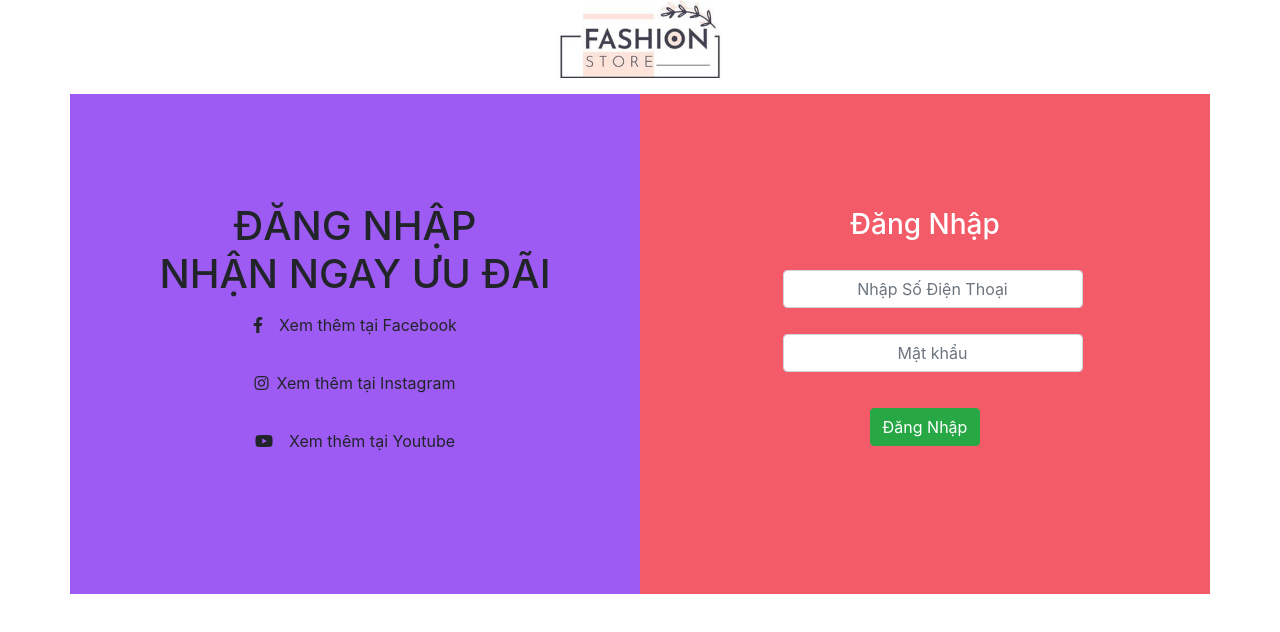
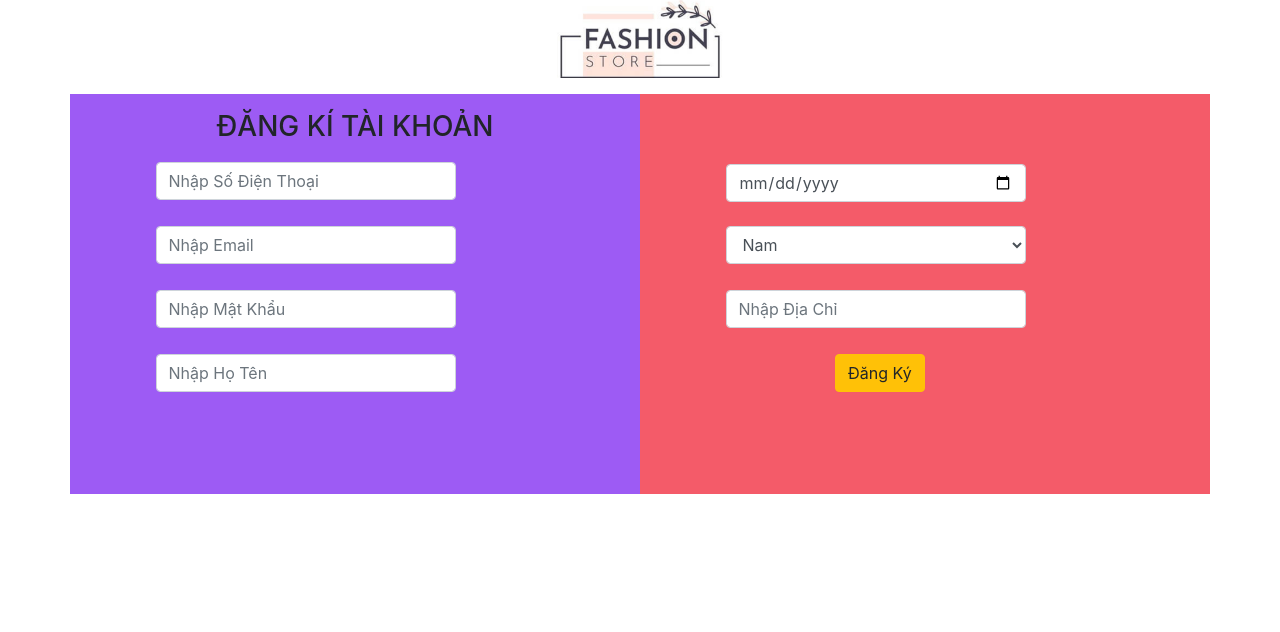
Before and after one commit to kienthan/dacn, a React (Create React App) app in the folder doanchuyennganh/: page / in a window 1280 px wide. Shown: the top 632 px of the page. Built offline with nearby package versions, Linux system fonts and the light colour scheme.

Commit message:
add file Sign Up, Login

```diff
--- a/doanchuyennganh/src/frontend/login.js
+++ b/doanchuyennganh/src/frontend/login.js
@@ -13,31 +13,41 @@ export default function SignIn(){
                 <h1> ĐĂNG NHẬP <br />
                 NHẬN NGAY ƯU ĐÃI</h1>
                 <div id="btn__more">
-                <button type="button" class="btn btn">
+                <button type="button" className="btn btn">
                     <i className="fab fa-facebook-f mr-3"></i>
                     Xem thêm tại Facebook</button>
                 </div>
                 <div id="btn__more">
-                <button type="button" class="btn btn"><i className="fab fa-instagram mr-2"></i>
+                <button type="button" className="btn btn"><i className="fab fa-instagram mr-2"></i>
                     Xem thêm tại Instagram</button>
                 </div>
                 <div id="btn__more">
-                <button type="button" class="btn btn"><i className="fab fa-youtube mr-3"></i>
+                <button type="button" className="btn btn"><i className="fab fa-youtube mr-3"></i>
                     Xem thêm tại Youtube</button>
                 </div>
             </div>
+
             <div id="login__content" className="col-lg-6 col-md-6 text-center">
+            <form onSubmit={handleSubmit}>
                 <h3> Đăng Nhập </h3>
-            <div class="mb-3 row ">
-                    <input type="text" placeholder="Nhập Số Điện Thoại"  class="form-control text-center" id="sdt" />
+            <div className="mb-3 row ">
+                    <input type="text" placeholder="Nhập Số Điện Thoại"  className="form-control text-center" id="sdt" />
                 </div>
-                <div class="mb-3 row">
-                    <input type="password" class="form-control text-center" id="mk" placeholder="Mật khẩu"/>
+                <div className="mb-3 row">
+                    <input type="password" className="form-control text-center" id="mk" placeholder="Mật khẩu"/>
                 </div>
-                <button type="button" class="btn btn-success">Đăng Nhập</button>
+                <button type="submit" className="btn btn-success" after >Đăng Nhập</button>
+                </form>
             </div>
+
             </div>
            </div>
         </div>
     );
 }
+
+    function handleSubmit(e) {
+      e.preventDefault();
+      console.log('You clicked submit.');
+        alert("đang nhap thanh cong")
+    }
--- /dev/null
+++ b/doanchuyennganh/src/frontend/signup.css
@@ -0,0 +1,44 @@
+
+#login__content{
+    color:white;
+    margin-top: 10%;
+}
+#sdt {
+   width: 300px;
+   margin-left: 15%;
+   margin-top: 10px;
+}
+#mk{
+    width: 300px;
+    margin-left: 15%;
+    margin-top: 10px;
+}
+#__content{
+    background:rgb(157, 91, 244);
+    height: 400px;
+}
+h3{
+    margin-top: 20%;
+    text-align: center;
+}
+#btn__more{
+    margin-bottom: 20px;
+}
+button{
+    margin-left: 180px;
+    margin-top: 10px;
+}
+button:hover{
+    background-color: orange;
+    transition: 0.5s;
+}
+#content_left{
+    margin-top: 60px;
+}
+#content__left--bg{
+    background:rgba(244, 91, 105, 1);
+}
+#gioitinh{
+    width: 300px;
+    margin-left: 15%;
+}
--- /dev/null
+++ b/doanchuyennganh/src/frontend/signup.js
@@ -0,0 +1,54 @@
+import React from 'react';
+import './signup.css'
+
+export default function SignUp(){
+    return(
+        <div className="container " >
+            <div className=" col-lg-12 mb-3 text-center">
+                    <img src="./img/logo.jpg" width="200px" alt="logo" />
+                </div>
+           <div >
+                <form className="row" onSubmit={handleSubmit} >
+                    <div className="col-lg-6 col-md-6" id="__content">
+                        <h3 className=" mt-3"> ĐĂNG KÍ TÀI KHOẢN </h3>
+                        <div className="mb-3 row ">
+                        <input type="text" placeholder="Nhập Số Điện Thoại"  className="form-control " id="sdt" />
+                        </div>
+                        <div className="mb-3 row">
+                            <input type="email" className="form-control " id="mk" placeholder="Nhập Email"/>
+                        </div>
+                        <div className="mb-3 row ">
+                        <input type="password" placeholder="Nhập Mật Khẩu"  className="form-control " id="sdt" />
+                        </div>
+                        <div className="mb-3 row ">
+                        <input type="text" placeholder="Nhập Họ Tên"  className="form-control " id="sdt" />
+                        </div>
+                    </div>
+
+                    <div className ="col-lg-6 col-md-6 " id="content__left--bg">
+                    <div className="mb-3 row " id="content_left">
+                        <input type="date" placeholder="Nhập Ngày Sinh"  className="form-control " id="sdt" />
+                        </div>
+                        <div className="mb-3 row">
+                        <select id="gioitinh" className="form-control  mt-2">
+                        <option value="1">Nam</option>
+                        <option value="2">Nữ</option>
+                        </select>
+                        </div>
+                        <div className="mb-3 row ">
+                        <input type="text" placeholder="Nhập Địa Chỉ"  className="form-control " id="sdt" />
+                        </div>
+                        <button type="submit" className="btn btn-warning">Đăng Ký</button>
+                    </div>
+                </form>
+
+            </div>
+           </div>
+    );
+}
+
+    function handleSubmit(e) {
+      e.preventDefault();
+      console.log('You clicked submit.');
+        alert("Ban Dang Ky Thanh cong")
+    }
--- a/doanchuyennganh/src/index.js
+++ b/doanchuyennganh/src/index.js
@@ -1,7 +1,7 @@
 import React from 'react';
 import ReactDOM from 'react-dom';
 import './index.css';
-import App from './frontend/login';
+import App from './frontend/signup';
 import reportWebVitals from './reportWebVitals';
 
 ReactDOM.render(
```
Also changed, not shown: doanchuyennganh/src/frontend/login.css (line endings or trailing spaces), doanchuyennganh/src/frontend/logup.js (deleted).
